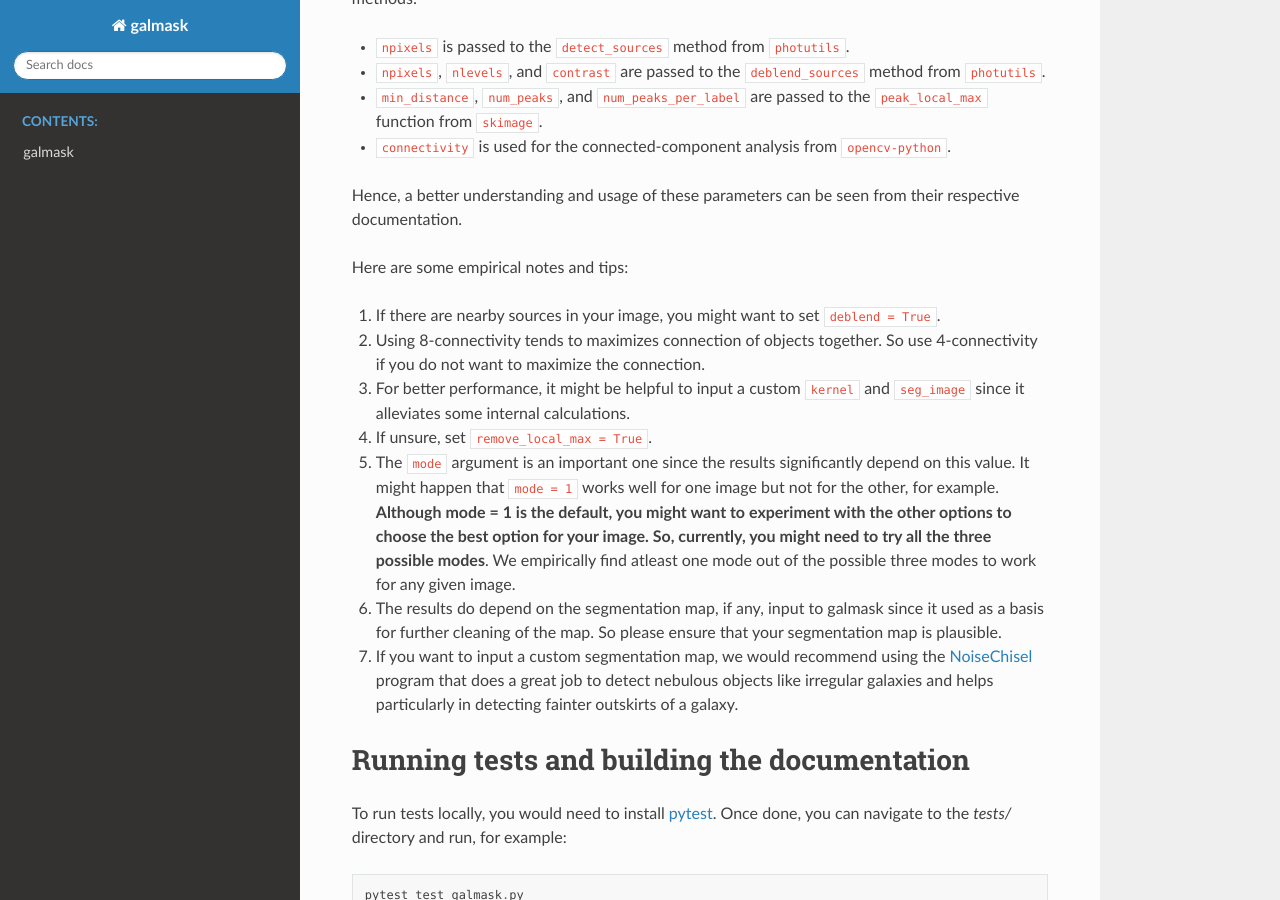
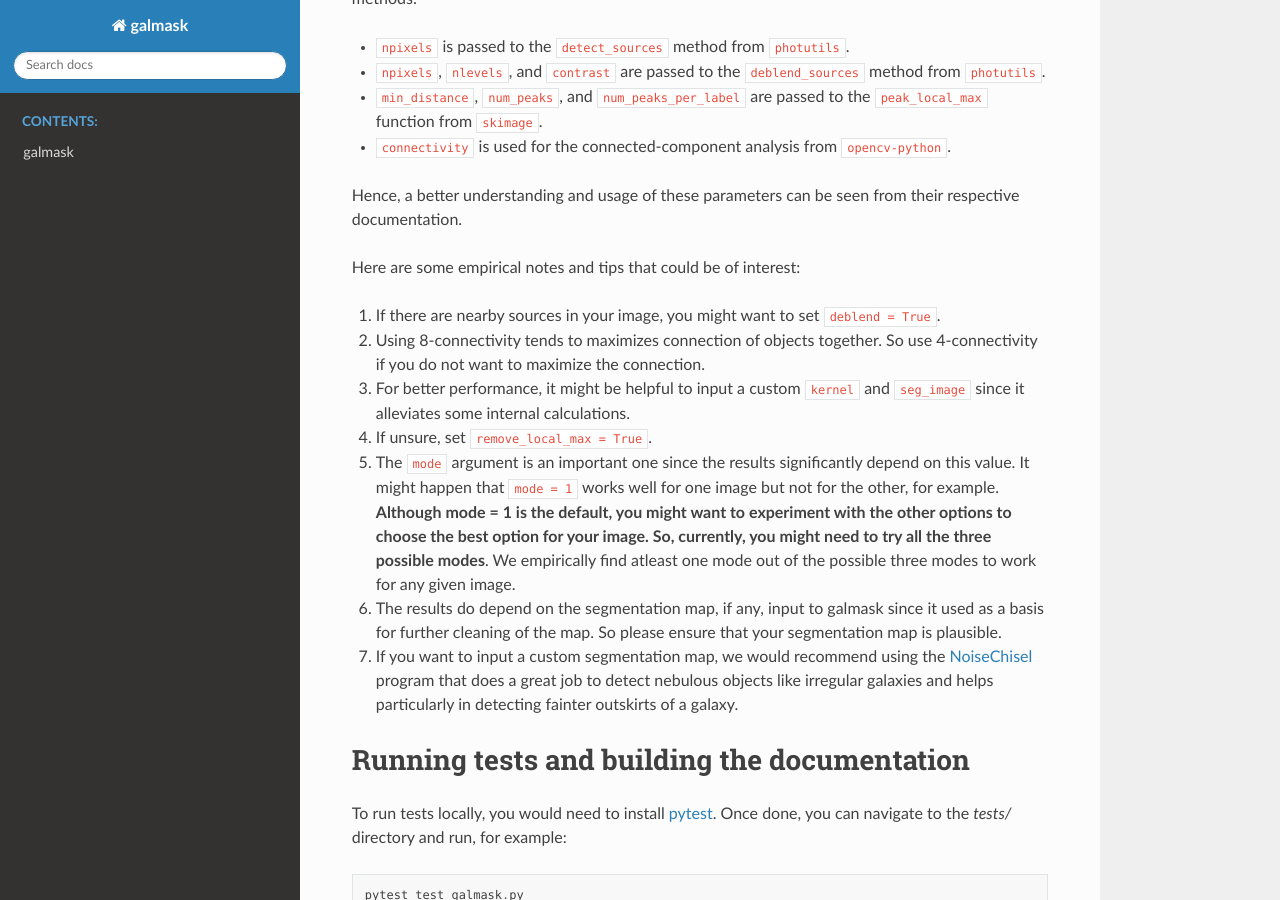
Before and after one commit to Yash-10/galmask, a Sphinx documentation site: the page built from docs/index.rst, in a window 1280 px wide and 900 px high, scrolled down 3033 px. Built offline with Sphinx 7.4.7 and the Read the Docs theme 2.0.0, drawn with Linux system fonts in a browser that asks for light colours.

Commit message:
Update documentation

```diff
--- a/docs/index.rst
+++ b/docs/index.rst
@@ -129,7 +129,7 @@ Note that most of the parameters like ``npixels``, ``nlevels``, etc. are passed
 
 Hence, a better understanding and usage of these parameters can be seen from their respective documentation.
 
-Here are some empirical notes and tips:
+Here are some empirical notes and tips that could be of interest:
 
 #. If there are nearby sources in your image, you might want to set ``deblend = True``.
 #. Using 8-connectivity tends to maximizes connection of objects together. So use 4-connectivity if you do not want to maximize the connection.
```
